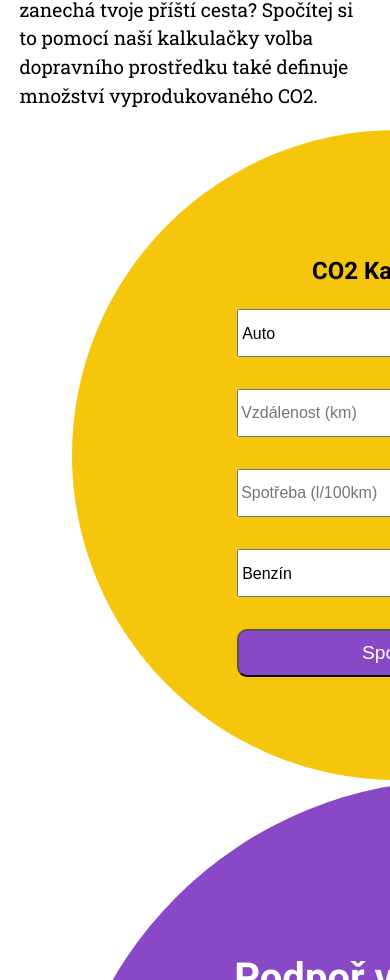
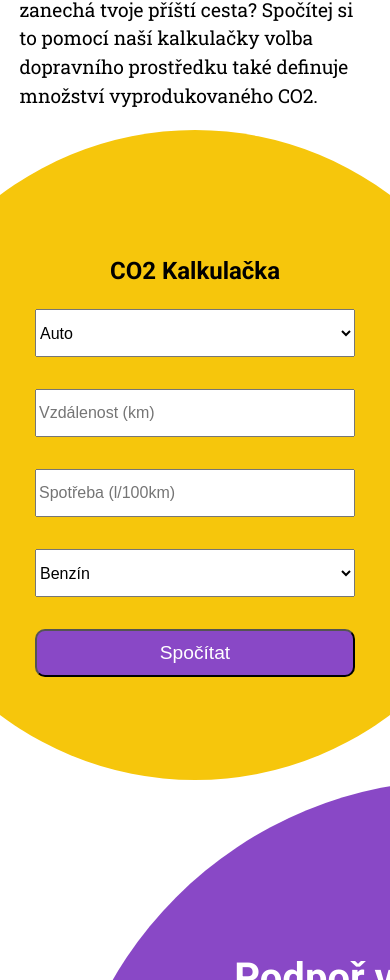
Before and after one commit to franozuz/DOBROdruh, a React app: page / in a window 390 px wide. Shown: the part 1811-2791 px from the top of the page. Built offline with nearby package versions, Linux system fonts and the light colour scheme.

Commit message:
calculator responsivity on home page

```diff
--- a/src/CO2Calculator/Calculator/style.css
+++ b/src/CO2Calculator/Calculator/style.css
@@ -39,3 +39,14 @@
   background-color: #f6c60c;
   color: black;
 }
+
+
+@media (max-width: 1100px) {
+  .calculator-input {
+    margin-left: 0;
+
+  }
+  .home-calculator {
+    justify-content: center;
+  }
+}
--- a/src/Home/index.jsx
+++ b/src/Home/index.jsx
@@ -27,7 +27,7 @@ const Home = () => {
           </Link>
         </article>
       </section>
-      <section className="calculator">
+      <section className="home-calculator">
         <article className="article-calculator">
           <h2>
             Zjisti a vykompenzuj uhlíkovou stopu
--- a/src/Home/style.css
+++ b/src/Home/style.css
@@ -1,12 +1,12 @@
 .home-test,
-.calculator,
+.home-calculator,
 .home-projects {
   display: flex;
   padding: 0 5%;
 }
 
 .home-test,
-.calculator {
+.home-calculator {
   margin-top: 3rem;
 }
 
@@ -110,7 +110,7 @@
 
 @media (max-width: 1100px) {
   .home-test,
-  .calculator {
+  .home-calculator {
     flex-wrap: wrap;
   }
   .home-test > img {
```
